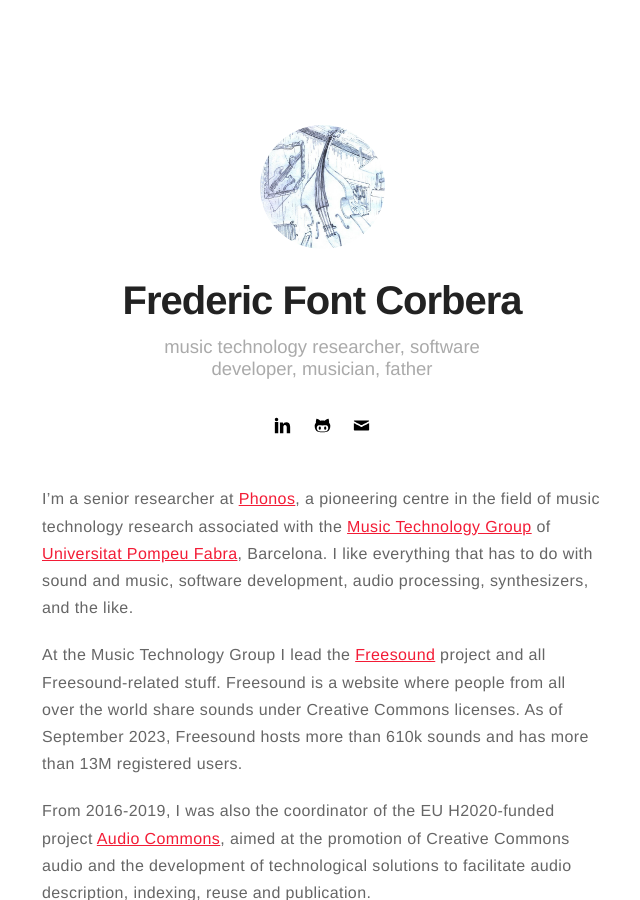
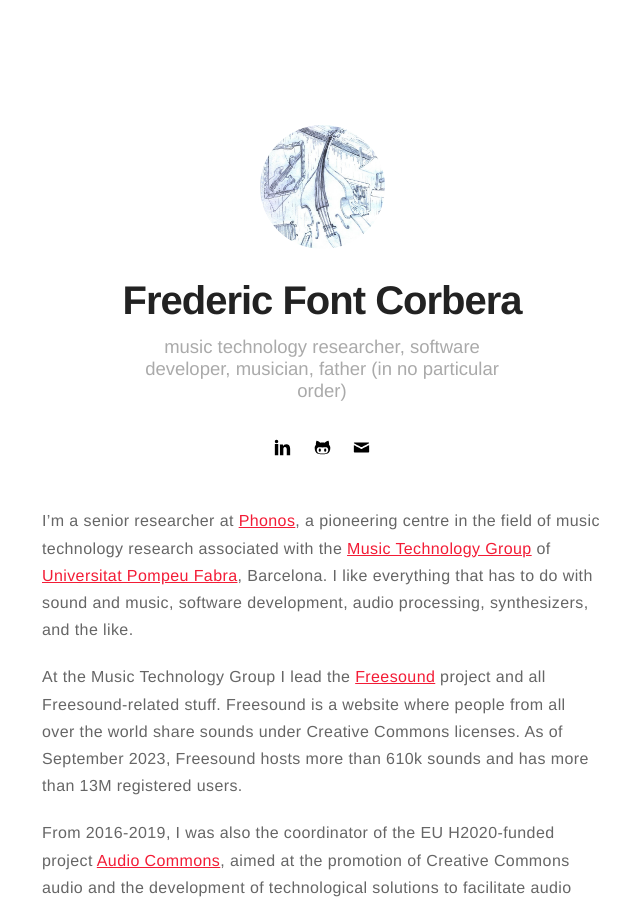
Before and after one commit to ffont/ffont.github.io, a Jekyll site: the page built from index.html, in a window 1280 px wide and 900 px high. Shown: the whole window, without its empty margins (318-958 px from the left). Built offline with Jekyll 4.4.1, drawn with Linux system fonts in a browser that asks for light colours.

Commit message:
Update _config.yml

```diff
--- a/_config.yml
+++ b/_config.yml
@@ -1,6 +1,6 @@
 # main text of home
 name: Frederic Font Corbera
-bio: music technology researcher, software developer, musician, father
+bio: music technology researcher, software developer, musician, father (in no particular order)
 
 # twitter summary info
 description: My personal website
```
